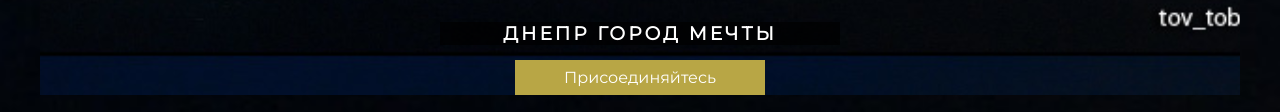
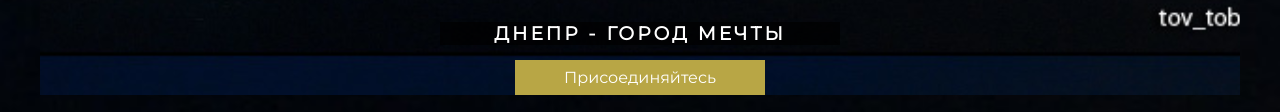
Before and after one commit to VladTer06081963/dnepr23-main, a plain HTML site: page index.html in a window 1280 px wide. Shown: the part 1596-1708 px from the top of the page. Drawn offline with Linux system fonts and the light colour scheme.

Commit message:
Update index.html

```diff
--- a/index.html
+++ b/index.html
@@ -35,7 +35,7 @@
             <div class="look__photo_5"></div>
             <div class="look__photo_6"></div>
         </div>
-        <h3>Днепр город мечты</h3>
+        <h3>Днепр - город мечты</h3>
         <div class="button">Присоединяйтесь</div>
     </div>
    </div>
```
